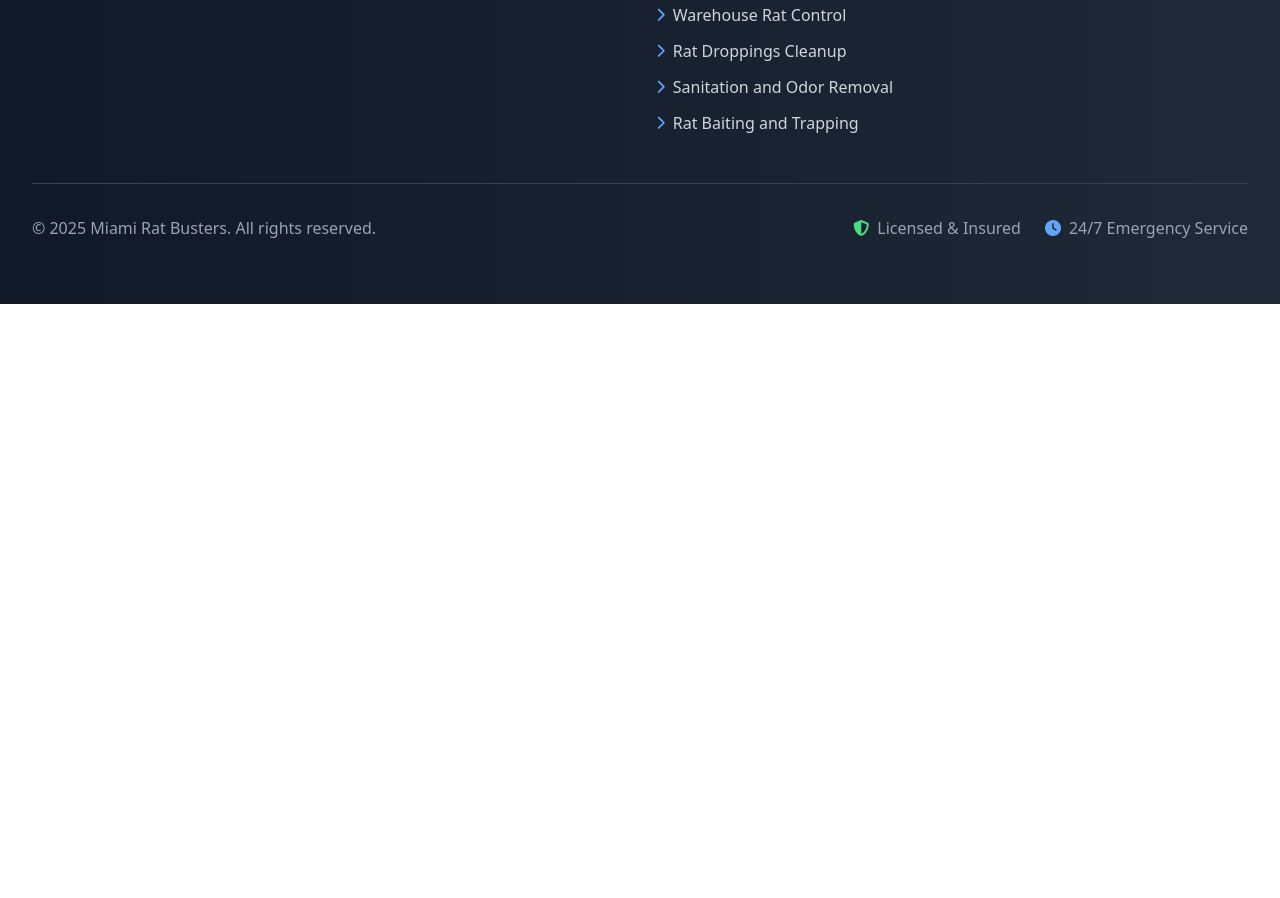
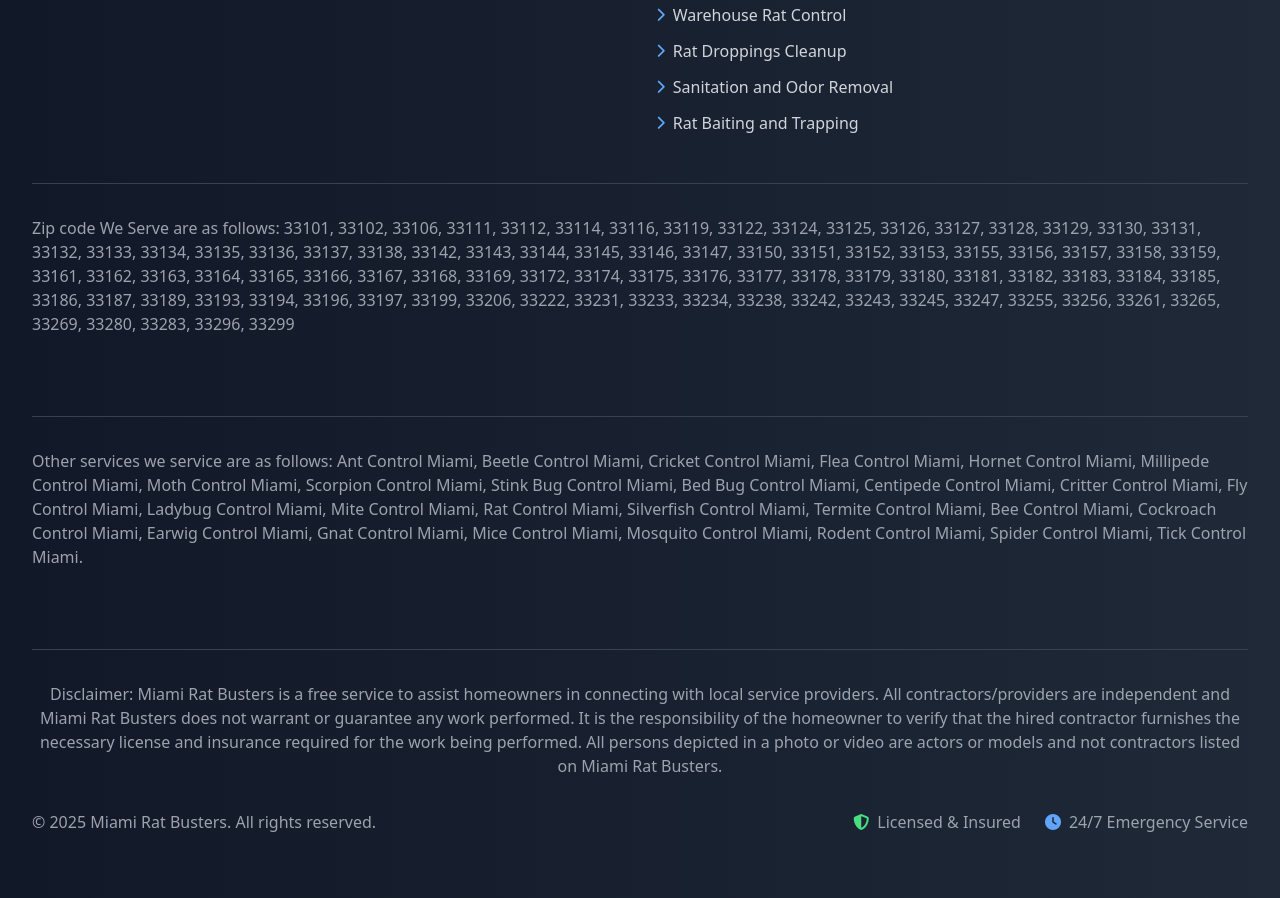
Before and after one commit to homeservicepros/ratexterminatormiamifl, a plain HTML site: page index.html in a window 1280 px wide. Shown: the part 6105-7003 px from the top of the page. Before the commit the page ends 6409 px from the top, so only its background shows below. Drawn offline with nearby package versions, Linux system fonts and the light colour scheme.

Commit message:
Update index.html (zipcode, services & disclaimer)

```diff
--- a/index.html
+++ b/index.html
@@ -1425,7 +1425,22 @@
                     </ul>
                 </div>
             </div>
+
+<div class="border-t border-gray-700 mt-12 pt-8">
+<div class="flex flex-col md:flex-row justify-between items-center">
+<p class="text-gray-400 pb-8"> <!-- zipcode text --> Zip code We Serve are as follows: 33101, 33102, 33106, 33111, 33112, 33114, 33116, 33119, 33122, 33124, 33125, 33126, 33127, 33128, 33129, 33130, 33131, 33132, 33133, 33134, 33135, 33136, 33137, 33138, 33142, 33143, 33144, 33145, 33146, 33147, 33150, 33151, 33152, 33153, 33155, 33156, 33157, 33158, 33159, 33161, 33162, 33163, 33164, 33165, 33166, 33167, 33168, 33169, 33172, 33174, 33175, 33176, 33177, 33178, 33179, 33180, 33181, 33182, 33183, 33184, 33185, 33186, 33187, 33189, 33193, 33194, 33196, 33197, 33199, 33206, 33222, 33231, 33233, 33234, 33238, 33242, 33243, 33245, 33247, 33255, 33256, 33261, 33265, 33269, 33280, 33283, 33296, 33299 </p>
+</div>
+</div>
+<div class="border-t border-gray-700 mt-12 pt-8">
+<div class="flex flex-col md:flex-row justify-between items-center">
+<p class="text-gray-400 pb-8"> <!-- services list kwds --> Other services we service are as follows: Ant Control Miami, Beetle Control Miami, Cricket Control Miami, Flea Control Miami, Hornet Control Miami, Millipede Control Miami, Moth Control Miami, Scorpion Control Miami, Stink Bug Control Miami, Bed Bug Control Miami, Centipede Control Miami, Critter Control Miami, Fly Control Miami, Ladybug Control Miami, Mite Control Miami, Rat Control Miami, Silverfish Control Miami, Termite Control Miami, Bee Control Miami, Cockroach Control Miami, Earwig Control Miami, Gnat Control Miami, Mice Control Miami, Mosquito Control Miami, Rodent Control Miami, Spider Control Miami, Tick Control Miami. </p>
+</div>
+</div>
+
             <div class="border-t border-gray-700 mt-12 pt-8">
+                <div class="flex flex-col md:flex-row justify-between items-center">
+                    <p class="text-gray-400 pb-8 text-center"> Disclaimer: Miami Rat Busters is a free service to assist homeowners in connecting with local service providers. All contractors/providers are independent and Miami Rat Busters does not warrant or guarantee any work performed. It is the responsibility of the homeowner to verify that the hired contractor furnishes the necessary license and insurance required for the work being performed. All persons depicted in a photo or video are actors or models and not contractors listed on Miami Rat Busters. </p>
+                </div>
                 <div class="flex flex-col md:flex-row justify-between items-center">
                     <p class="text-gray-400 mb-4 md:mb-0">&copy; 2025 Miami Rat Busters. All rights reserved.</p>
                     <div class="flex space-x-6">
```
